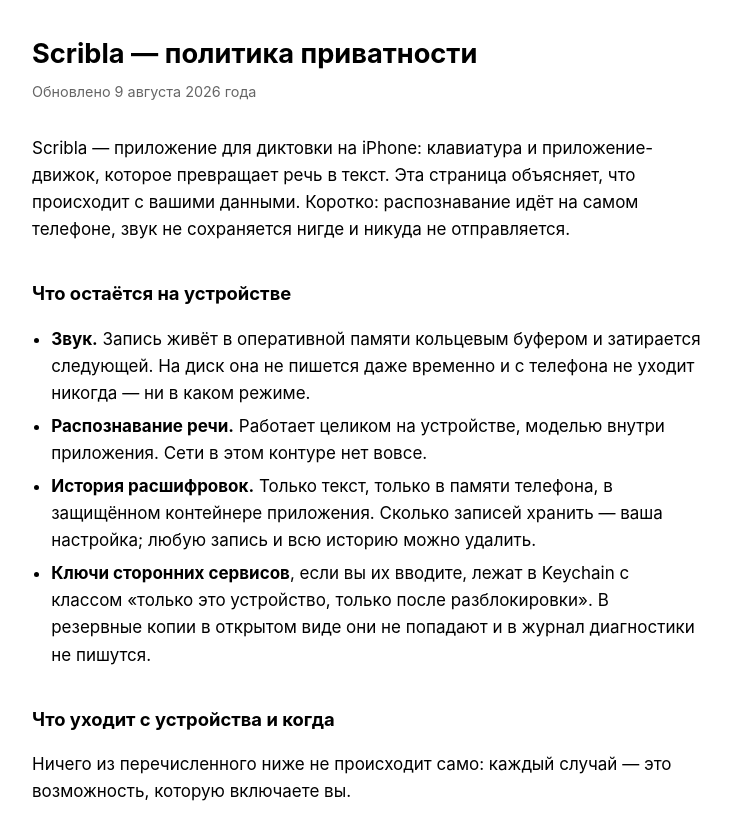
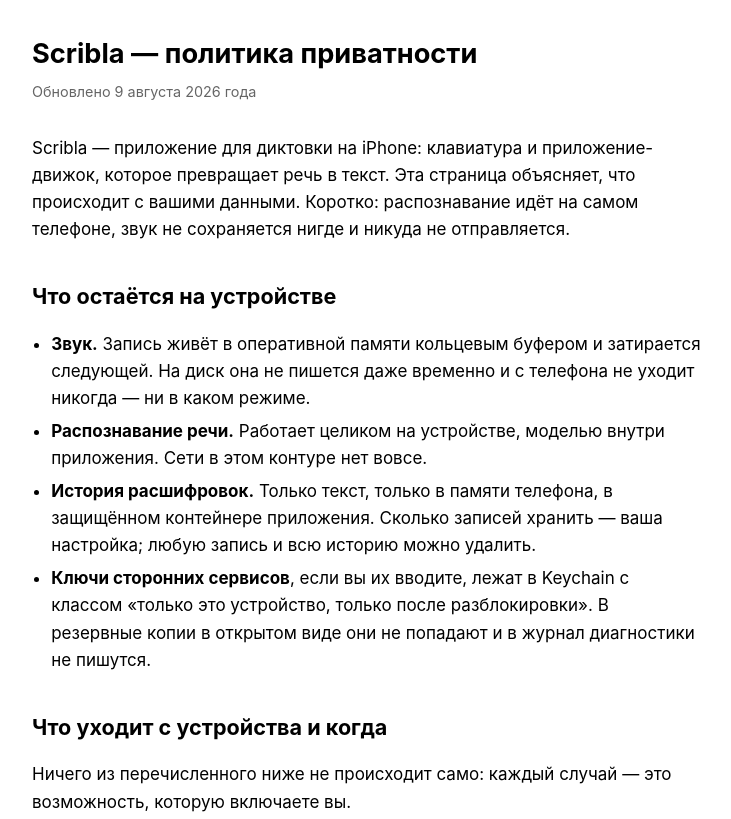
Before and after one commit to alvlsk12345/scribla-site, a website: page privacy.html in a window 1280 px wide. Shown: the top 819 px of the page, without its empty margins (272-1003 px from the left). Drawn offline with Linux system fonts and the light colour scheme.

Commit message:
Заголовки разделов политики отличимы от текста

```diff
--- a/privacy.html
+++ b/privacy.html
@@ -11,7 +11,10 @@
     font: 17px/1.6 -apple-system, BlinkMacSystemFont, "Segoe UI", system-ui, sans-serif;
   }
   h1 { font-size: 1.7rem; margin: 0 0 .25rem; }
-  h2 { font-size: 1.15rem; margin: 2.25rem 0 .5rem; }
+  /* Заголовок раздела был 1.15rem при тексте в 17px — на глаз почти
+     тот же абзац. На странице десять разделов, и их ищут прокруткой,
+     поэтому ступень должна быть видна: 27 → 22 → 17. */
+  h2 { font-size: 1.35rem; margin: 2.25rem 0 .5rem; }
   .updated { opacity: .6; font-size: .9rem; margin: 0 0 2rem; }
   ul { padding-left: 1.2rem; }
   li { margin: .35rem 0; }
```
